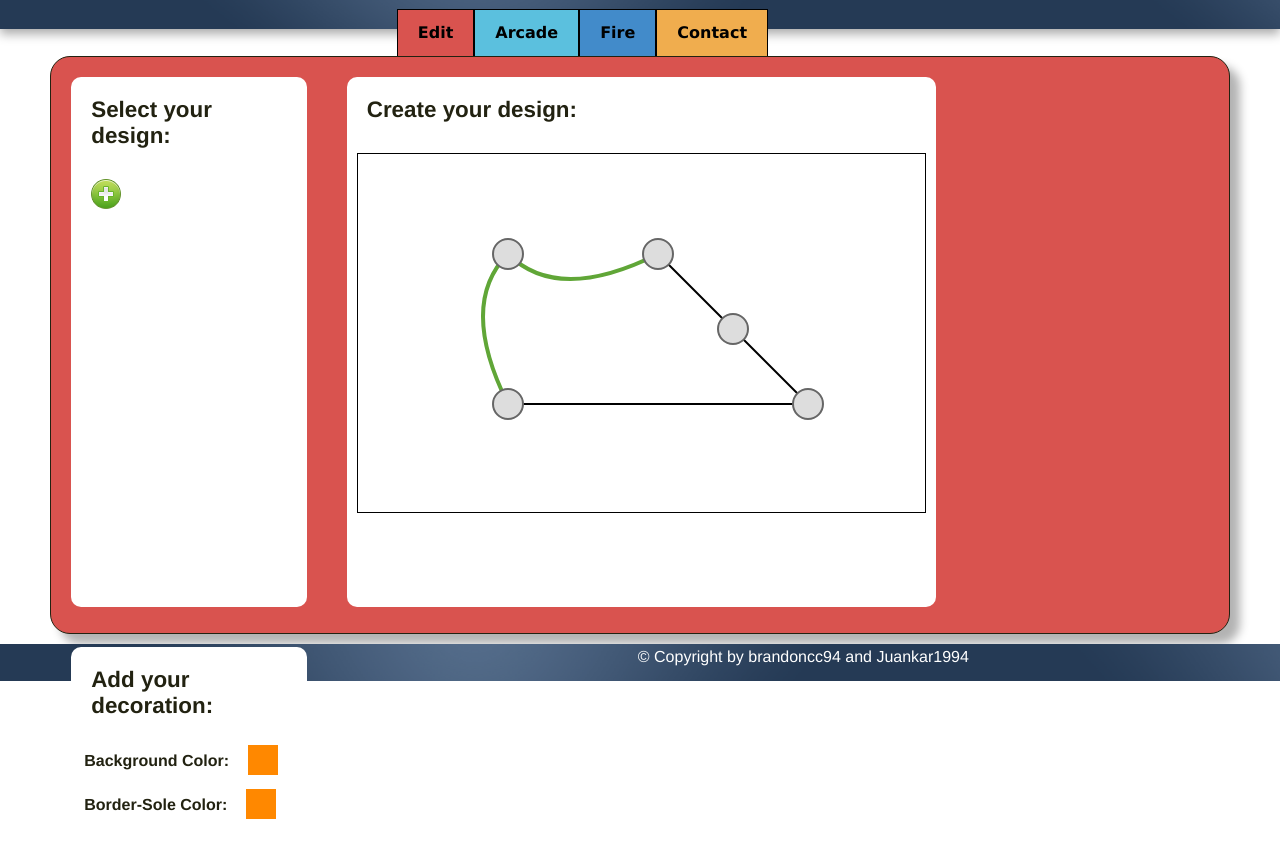
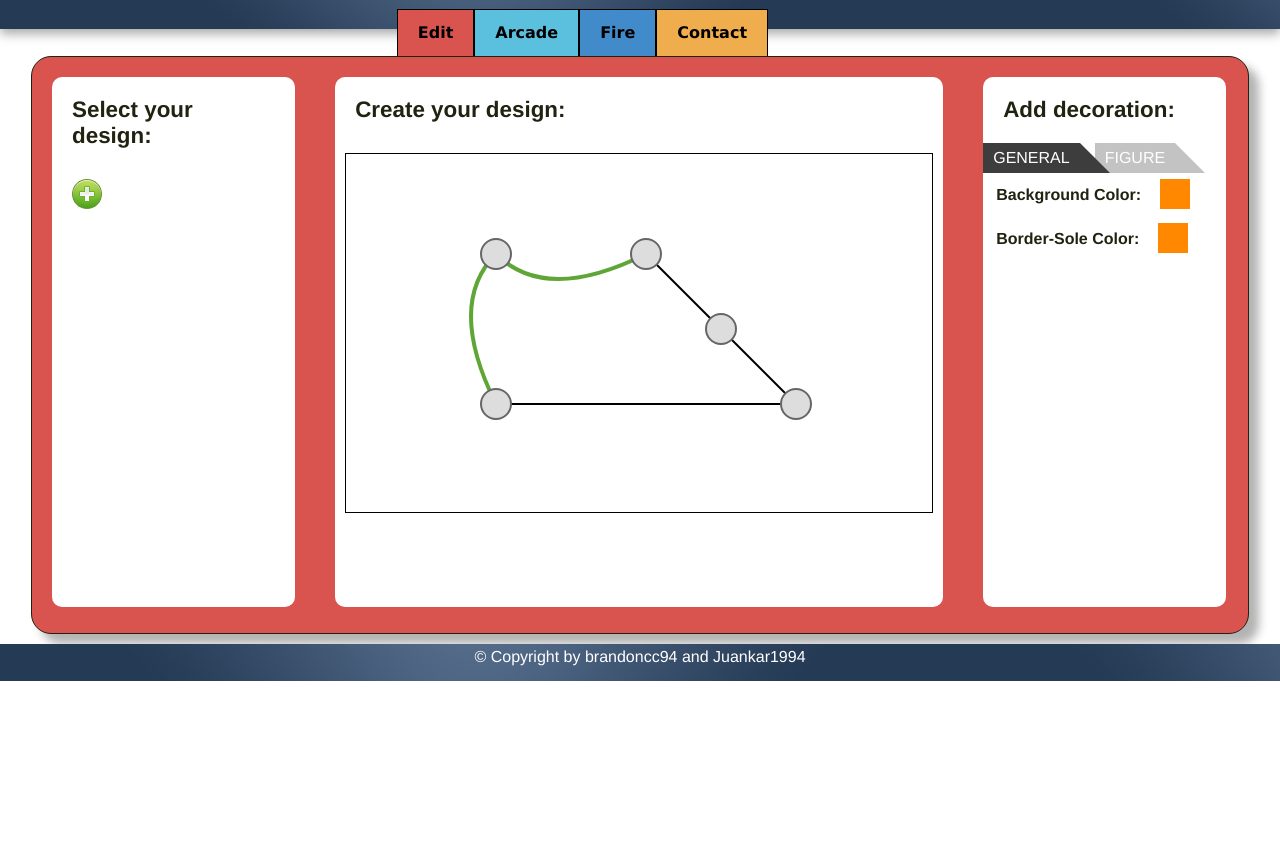
Before and after one commit to brandoncc94/tennisDesigner, a plain HTML site: page mainPage.html in a window 1280 px wide. Shown: the part 82-940 px from the top of the page. After the commit the page ends 800 px from the top, so only its background shows below. Drawn offline with Linux system fonts and the light colour scheme; a web font is replaced by a local one.

Commit message:
Figures decoration dragged feature added.

```diff
--- a/css/masterStyle.css
+++ b/css/masterStyle.css
@@ -153,7 +153,7 @@ h2{
 	background: #d9534f;
 	height: 72%;
 	margin: 0 auto;
-	width: 92%;
+	width: 95%;
 
 	border: 1px solid;
 
--- /dev/null
+++ b/css/tabs.css
@@ -0,0 +1,47 @@
+/*Taken from http://red-team-design.com/google-play-minimal-tabs-with-css3-jquery/*/
+#tabs {
+  overflow: hidden;
+  width: 100%;
+  margin: 0;
+  padding: 0;
+  list-style: none;
+}
+
+#tabs li {
+  float: left;
+  margin: 0 -15px 0 0;
+}
+
+#tabs a {
+  float: left;
+  position: relative;
+  padding: 0 10px;
+  height: 0;
+  line-height: 30px;
+  text-transform: uppercase;
+  text-decoration: none;
+  color: #fff;
+  border-right: 30px solid transparent;
+  border-bottom: 30px solid #3D3D3D;
+  border-bottom-color: #777\9;
+  opacity: .3;
+  filter: alpha(opacity=30);
+}
+
+#tabs a:hover,
+#tabs a:focus {
+  border-bottom-color: #2ac7e1;
+  opacity: 1;
+  filter: alpha(opacity=100);
+}
+
+#tabs a:focus {
+  outline: 0;
+}
+
+#tabs #current {
+  z-index: 3;
+  border-bottom-color: #3d3d3d;
+  opacity: 1;
+  filter: alpha(opacity=100);
+}
--- a/js/main/Presentation/View/designSpaceUI.js
+++ b/js/main/Presentation/View/designSpaceUI.js
@@ -38,10 +38,14 @@
      * @namespace
      **/
     var designSpace = (function(){
-        var curveLayer, lineLayer, anchorLayer, backgroundLayer, straight, labelText;
+        var curveLayer, lineLayer, anchorLayer, backgroundLayer,
+                figuresLayer, straight, labelText, canvasStage;
 
+        drawCanvasStage();
+
+        function drawCanvasStage(){
             //We declare the stage to be working with
-        var stage = new Kinetic.Stage({
+            canvasStage = new Kinetic.Stage({
                 container: 'canvas-container',
                 width: 600,
                 height: 350
@@ -52,8 +56,9 @@
             lineLayer = new Kinetic.Layer();
             curveLayer = new Kinetic.Layer();
             backgroundLayer = new Kinetic.Layer();
+            figuresLayer = new Kinetic.Layer();
 
-        var straight = new Kinetic.Line({
+            straight = new Kinetic.Line({
                 strokeWidth: 2,
                 stroke: 'black',
                 lineCap: 'round',
@@ -80,10 +85,41 @@
 
             //Add all layers to the main stage
 
-        stage.add(backgroundLayer);
-        stage.add(curveLayer);
-        stage.add(lineLayer);
-        stage.add(anchorLayer);
+            canvasStage.add(backgroundLayer);
+            canvasStage.add(curveLayer);
+            canvasStage.add(lineLayer);
+            canvasStage.add(figuresLayer);
+            canvasStage.add(anchorLayer);
+
+            var reference = canvasStage.getContainer();
+            var dragSrcEl = null;
+
+            $( "#imgCircle" ).on( "dragstart", function(){
+                dragSrcEl = this;
+            });
+
+            reference.addEventListener('dragover',function(e){
+                e.preventDefault(); //Stops the reference to do the defult event
+            });
+
+            //insert image to stage
+            reference.addEventListener('drop',function(e){
+                if(dragSrcEl.id = "imgCircle"){
+                    var circle = new Kinetic.Circle({
+                        x: 250,
+                        y: 200,
+                        radius: 50,
+                        stroke: '#666',
+                        draggable: true
+                    });
+
+                    figuresLayer.add(circle);
+                }
+
+                figuresLayer.draw();
+
+             });
+        }
 
         function updateLines() {
             var s = straight;
--- /dev/null
+++ b/js/main/Presentation/tabs.js
@@ -0,0 +1,34 @@
+function resetTabs(){
+    $("#content > div").hide(); //Hide all content
+    $("#tabs a").attr("id",""); //Reset id's
+}
+
+var myUrl = window.location.href; //get URL
+var myUrlTab = myUrl.substring(myUrl.indexOf("#")); // For mywebsite.com/tabs.html#tab2, myUrlTab = #tab2
+var myUrlTabName = myUrlTab.substring(0,4); // For the above example, myUrlTabName = #tab
+
+(function(){
+    $("#content > div").hide(); // Initially hide all content
+    $("#tabs li:first a").attr("id","current"); // Activate first tab
+    $("#content > div:first").fadeIn(); // Show first tab content
+
+    $("#tabs a").on("click",function(e) {
+        e.preventDefault();
+        if ($(this).attr("id") == "current"){ //detection for current tab
+         return
+        }
+        else{
+        resetTabs();
+        $(this).attr("id","current"); // Activate this
+        $($(this).attr('name')).fadeIn(); // Show content for current tab
+        }
+    });
+
+    for (i = 1; i <= $("#tabs li").length; i++) {
+      if (myUrlTab == myUrlTabName + i) {
+          resetTabs();
+          $("a[name='"+myUrlTab+"']").attr("id","current"); // Activate url tab
+          $(myUrlTab).fadeIn(); // Show url tab content
+      }
+    }
+})()
--- a/mainPage.html
+++ b/mainPage.html
@@ -23,6 +23,7 @@
         <link rel="stylesheet" href="css/style.css" />
         <link rel="stylesheet" href="css/masterStyle.css"/>
         <link rel="stylesheet" href="css/colpick.css"/>
+        <link rel="stylesheet" href="css/tabs.css"/>
 
         <script src="js/vendor/modernizr-2.6.2-respond-1.1.0.min.js"></script>
 
@@ -77,11 +78,27 @@
             </div>
 
             <div class="edit-container">
-                <span>Add your decoration:</span>
-                <h2>Background Color:</h2>
-                <div id="divBackgroundColor" class="color-box"></div>
-                <h2>Border-Sole Color:</h2>
-                <div id="divBorderSole" class="color-box"></div>
+                <span>Add decoration:</span>
+
+                <ul id="tabs">
+                    <li><a href="#" name="#tab1">General</a></li>
+                    <li><a href="#" name="#tab2">Figure</a></li>
+                </ul>
+
+                <div id="content">
+                    <div id="tab1">
+
+                        <h2>Background Color:</h2>
+                        <div id="divBackgroundColor" class="color-box"></div>
+                        <h2>Border-Sole Color:</h2>
+                        <div id="divBorderSole" class="color-box"></div>
+
+                    </div>
+
+                    <div id="tab2">
+                        <img id="imgCircle" src="img/circle.png">
+                    </div>
+                </div>
             </div>
         </div> <!-- #main-container -->
 
@@ -98,6 +115,7 @@
         <script src="js/vendor/kinetic-v5.0.1.min.js"></script>
         <script src="js/vendor/colpick.js"></script>
         <script src="js/main.min.js"></script>
+        <script src="js/main/Presentation/tabs.js"></script>
 
         <script src="js/main/LibraryData/libraryData.js"></script>
         <script src="js/main/Data/dataAccess.js"></script>
```
Also changed, not shown: img/circle.png (added). Lines whose indentation alone changed are shown as unchanged.
